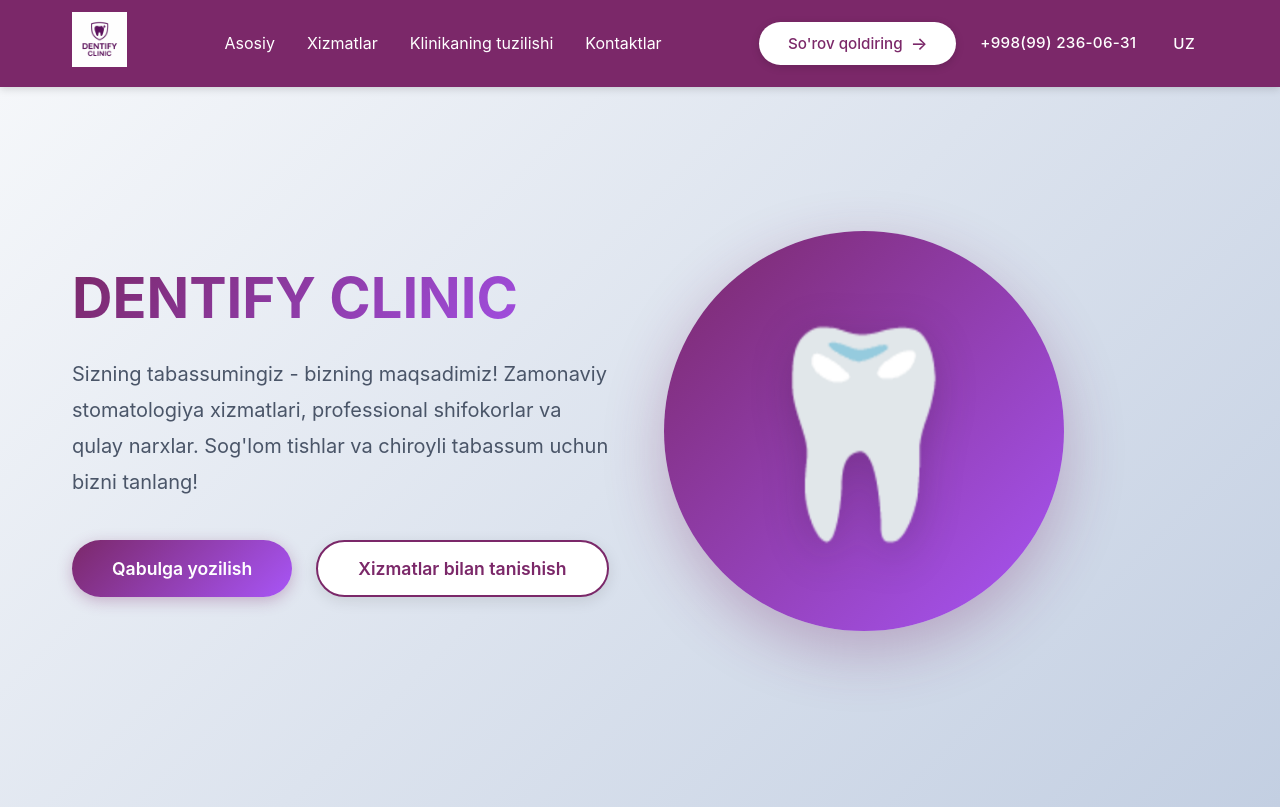
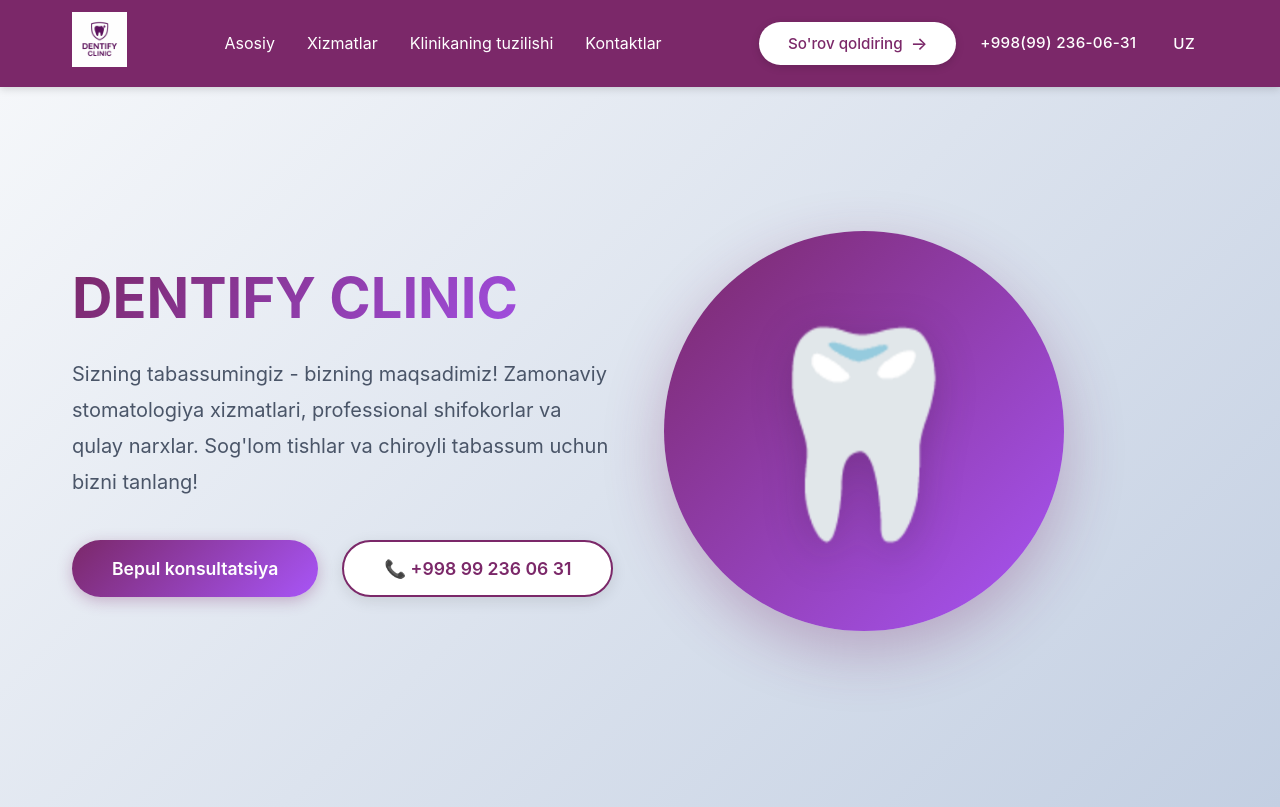
Before and after one commit to Alisher1707/dentify-clinic, a React (Vite) app in the folder web/: page / in a window 1280 px wide. Built offline with nearby package versions, Linux system fonts and the light colour scheme.

Commit message:
Update Hero component translations for improved clarity and consistency

```diff
--- a/web/src/components/Hero.jsx
+++ b/web/src/components/Hero.jsx
@@ -8,14 +8,14 @@
     uz: {
       title: "DENTIFY CLINIC",
       subtitle: "Sizning tabassumingiz - bizning maqsadimiz! Zamonaviy stomatologiya xizmatlari, professional shifokorlar va qulay narxlar. Sog'lom tishlar va chiroyli tabassum uchun bizni tanlang!",
-      button1: "Qabulga yozilish",
-      button2: "Xizmatlar bilan tanishish"
+      button1: "Bepul konsultatsiya",
+      button2: "📞 +998 99 236 06 31"
     },
     ru: {
       title: "DENTIFY CLINIC",
       subtitle: "Ваша улыбка - наша цель! Современные стоматологические услуги, профессиональные врачи и доступные цены. Выбирайте нас для здоровых зубов и красивой улыбки!",
-      button1: "Записаться на прием",
-      button2: "Ознакомиться с услугами"
+      button1: "Бесплатная консультация",
+      button2: "📞 +998 99 236 06 31"
     }
   };
 
```
Also changed, not shown: 1 other file (tests, documents, lock files or other folders).
